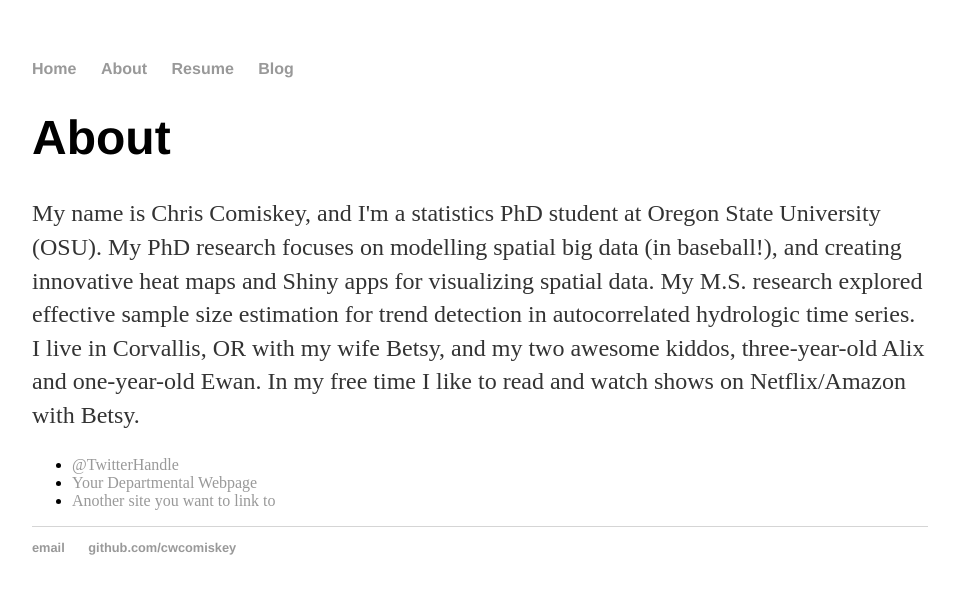
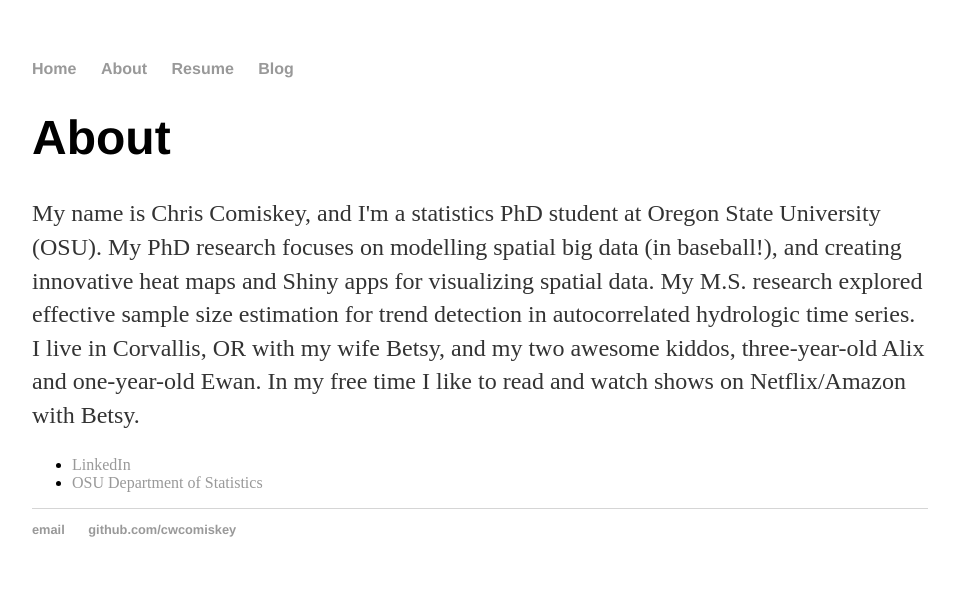
Before and after one commit to cwcomiskey/cwcomiskey.github.io, a Jekyll site: the page built from about/index.html, in a window 1280 px wide. Shown: the top 594 px of the page, without its empty margins (160-1115 px from the left). Built offline with Jekyll 4.4.1, drawn with Linux system fonts in a browser that asks for light colours.

Commit message:
Update index.html

```diff
--- a/about/index.html
+++ b/about/index.html
@@ -15,8 +15,8 @@ title: About Chris Comiskey
 				In my free time I like to read and watch shows on Netflix/Amazon with Betsy.</p>
 
 			<ul class="contacts">
-				<li><a href="#">@TwitterHandle</a></li>
-				<li><a href="#">Your Departmental Webpage</a></li>
-				<li><a href="#">Another site you want to link to</a></li>
+				<li><a href="https://www.linkedin.com/in/chris-comiskey-6194021a/">LinkedIn</a></li>
+				<li><a href="http://stat.oregonstate.edu/">OSU Department of Statistics</a></li>
+				<!-- <li><a href="#">Another site you want to link to</a></li> -->
 				</ul>
 		</div>
```
